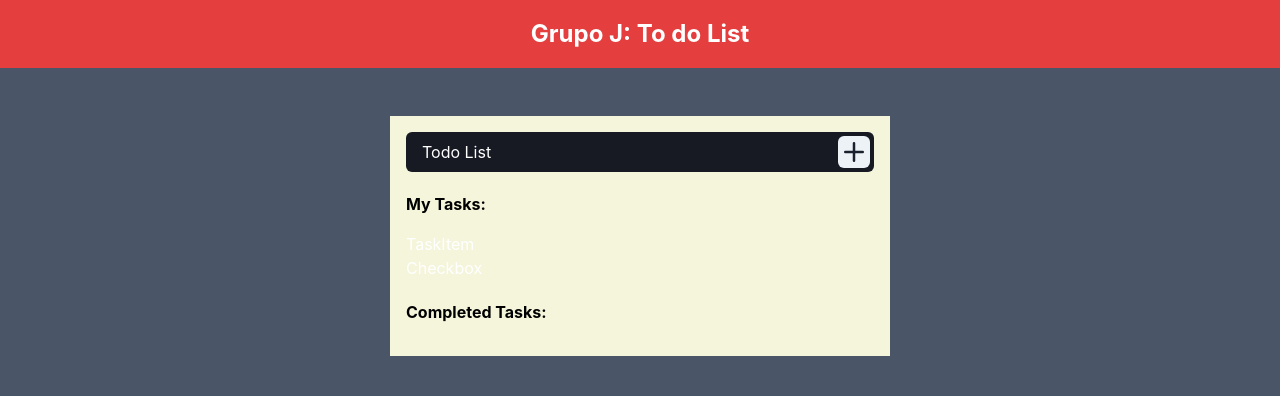
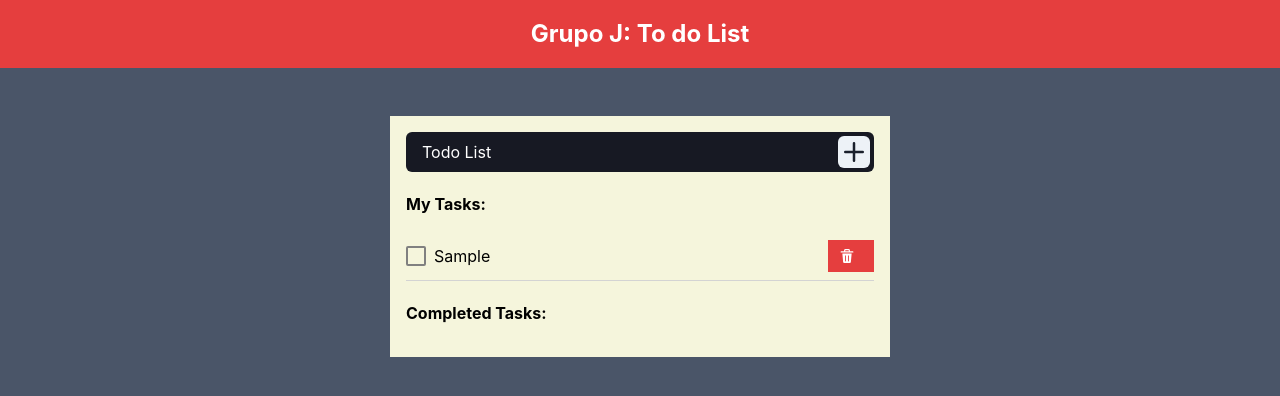
Before and after one commit to verobode/TiF-ToDo-List-App-AP, a React (Vite) app in the folder todo-list-app/: page / in a window 1280 px wide. Both pictures are taken after typing "Sample" into the empty fields and a click on the button "Agregar". Shown: the top 396 px of the page. Built offline with nearby package versions, Linux system fonts and the light colour scheme.

Commit message:
punto de cambio

```diff
--- a/todo-list-app/src/Components/TaskItem/TaskItem.jsx
+++ b/todo-list-app/src/Components/TaskItem/TaskItem.jsx
@@ -1,6 +1,7 @@
 import React from 'react';
 import { Checkbox, Text, Button, Flex } from '@chakra-ui/react';
 import { DeleteIcon } from '@chakra-ui/icons';
+import './TaskItem.css';
 
 export const TaskItem = ({ task, onTaskCompleted, onDeleteTask }) => {
   const completeTask = () => {
@@ -11,13 +12,37 @@ export const TaskItem = ({ task, onTaskCompleted, onDeleteTask }) => {
     onDeleteTask(task.id);
   };
 
-//  onTaskCompleted: para marca o desmarca una tarea como completada.
-// onDeleteTask: cuando se elimina una tarea.
-
   return (
-      <div>
-        <p>TaskItem</p>
-        <p>Checkbox</p>
-      </div>
-  );
+    <Flex
+      alignItems="center"
+      color='black'
+      justifyContent="space-between"
+      mt={2}
+      position="relative"
+      borderBottom="1px solid lightgray" // Línea horizontal entre tareas
+      pb={2}
+      className="task-item-container"
+      style={{ cursor: task.completed ? 'not-allowed' : 'pointer' }}
+    >
+      <Flex alignItems="center" position="relative">
+        <Checkbox
+          size='lg'
+          mr={2}
+          isChecked={task.completed}
+          onChange={completeTask}
+          borderColor='gray'
+        />
+        <Text textDecoration={task.completed ? 'line-through' : 'none'}>
+          {task.name}
+        </Text>
+      </Flex>
+      <Button
+        colorScheme="red"
+        borderRadius='none'
+        size='sm'
+        onClick={deleteTask}
+        leftIcon={<DeleteIcon />}
+      />
+    </Flex>
+  );
 };
```
